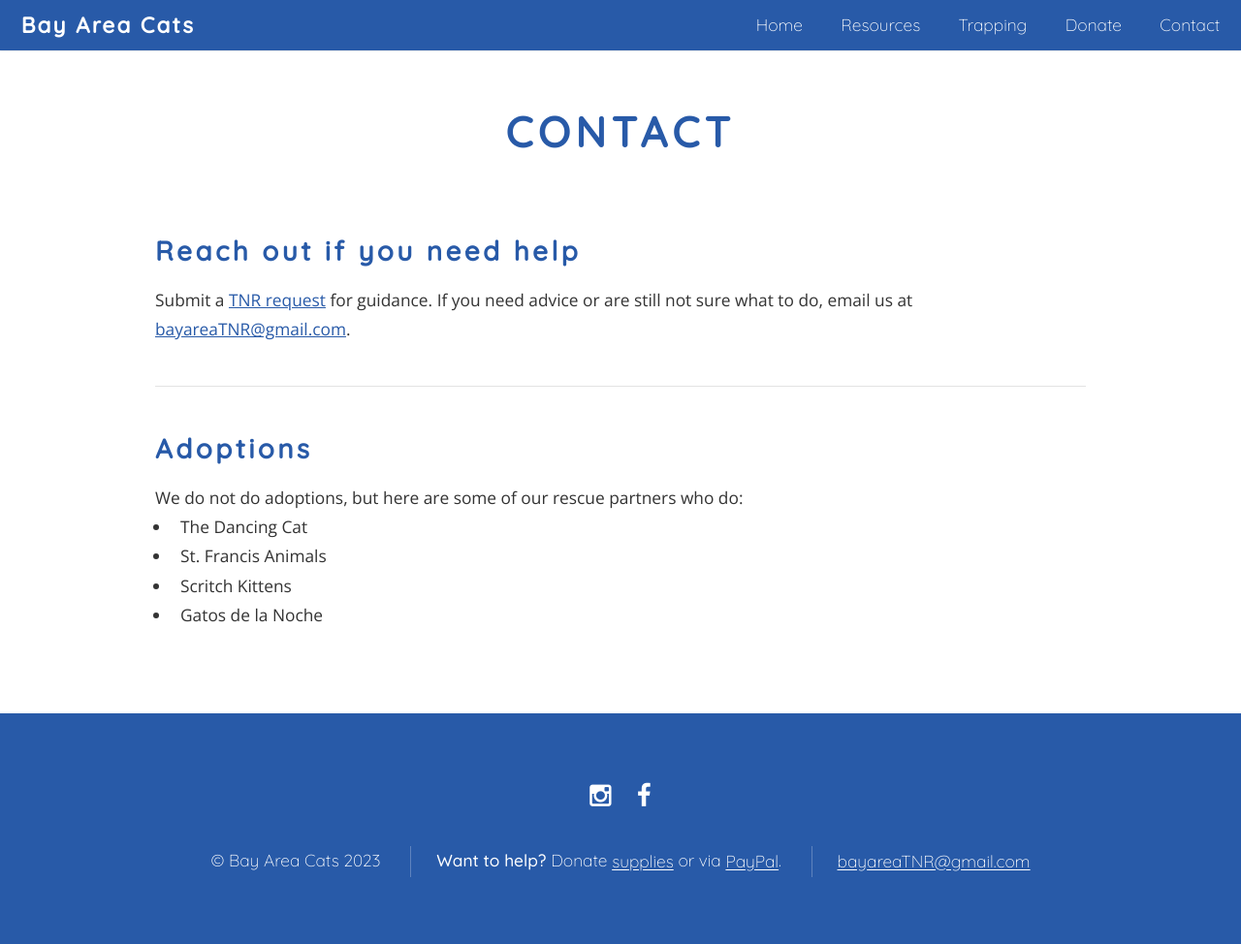
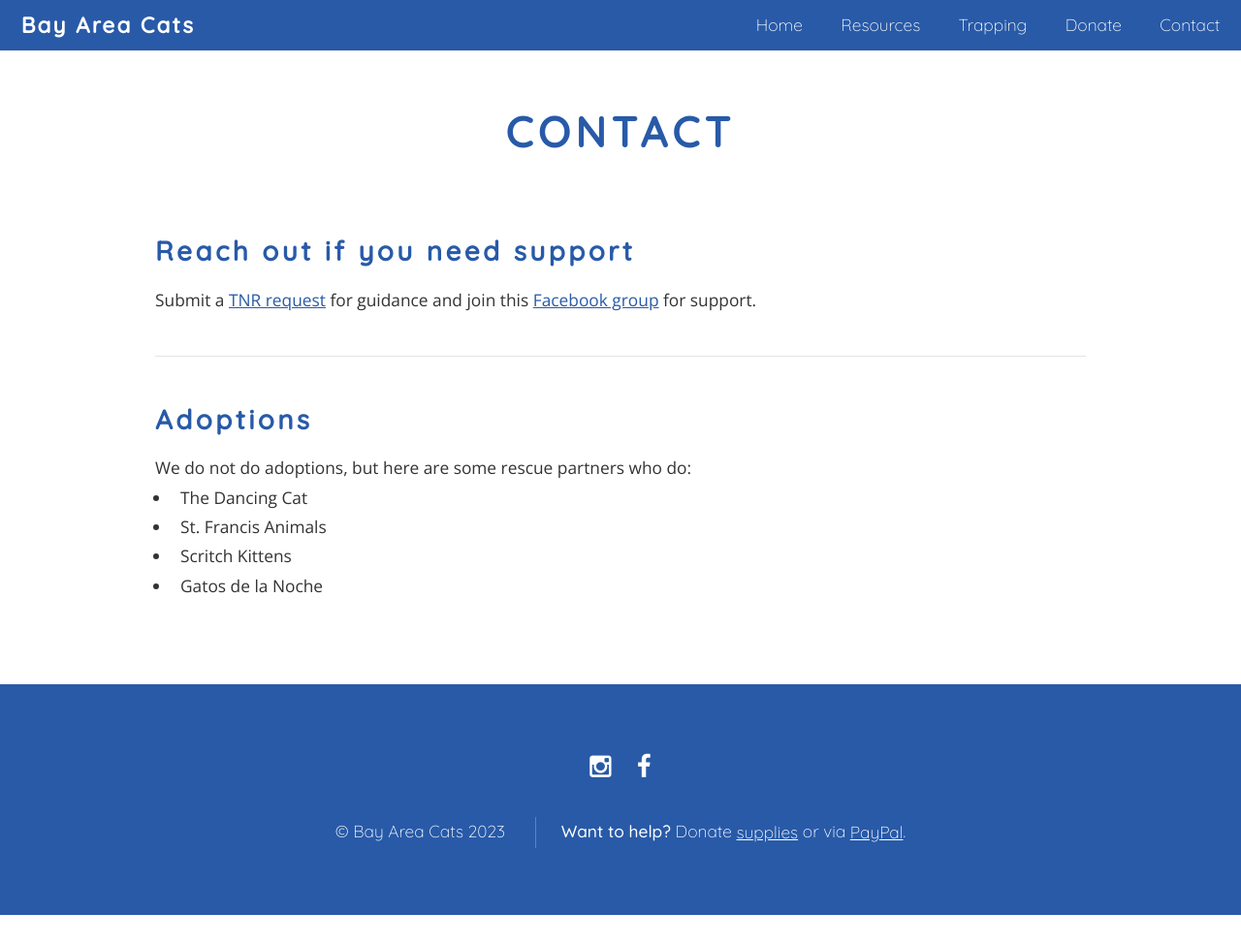
Before and after one commit to sunmeetsingh/bayareacats.github.io, a Jekyll site: the page built from contact.html, in a window 1280 px wide and 974 px high. Shown: the whole window at 97% size. Built offline with Jekyll 4.4.1, drawn with Linux system fonts in a browser that asks for light colours.

Commit message:
Removes contact info email

```diff
--- a/_includes/footer.html
+++ b/_includes/footer.html
@@ -8,6 +8,6 @@
   <ul class="copyright">
       <li>&copy; Bay Area Cats 2023</li>
       <li><b>Want to help?</b> Donate <a target="_blank" href="https://www.chewy.com/g/bay-area-cats_b103747788?utm_medium=email&utm_source=transactional&utm_campaign=SHELTER_BUSINESS_PAGE_APPROVED#wish-list">supplies</a> or via <a target="_blank" href="https://paypal.me/bayareacats">PayPal</a>.</li>
-      <li><a href="mailto:bayareaTNR@gmail.com">bayareaTNR@gmail.com</a></li>
+      <!-- <li><a href="mailto:bayareaTNR@gmail.com">bayareaTNR@gmail.com</a></li> -->
   </ul>
 </footer>
--- a/contact.html
+++ b/contact.html
@@ -15,15 +15,15 @@ layout: default
     </header>
     <div class="container">
         <section>
-            <h3>Reach out if you need help</h3>
+            <h3>Reach out if you need support</h3>
 
-            <p>Submit a <a href="tnr">TNR request</a> for guidance. If you need advice or are still not sure what to do, email us at <a target="_blank" href="mailto:bayareaTNR@gmail.com">bayareaTNR@gmail.com</a>.</p>
+            <p>Submit a <a href="tnr">TNR request</a> for guidance and join this <a href="facebook.com/groups/bayareatnr">Facebook group</a> for support.
 
             <hr class="major" />
 
             <h3>Adoptions</h3>
 
-            We do not do adoptions, but here are some of our rescue partners who do:
+            We do not do adoptions, but here are some rescue partners who do:
                 <ul>
                     <li>The Dancing Cat</li>
                     <li>St. Francis Animals</li>
```
